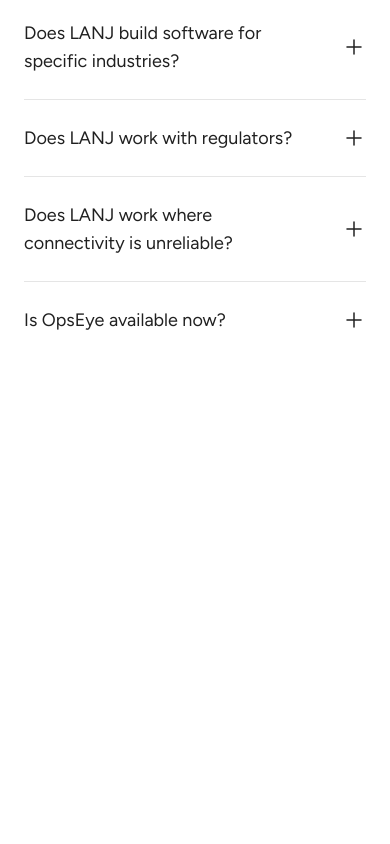
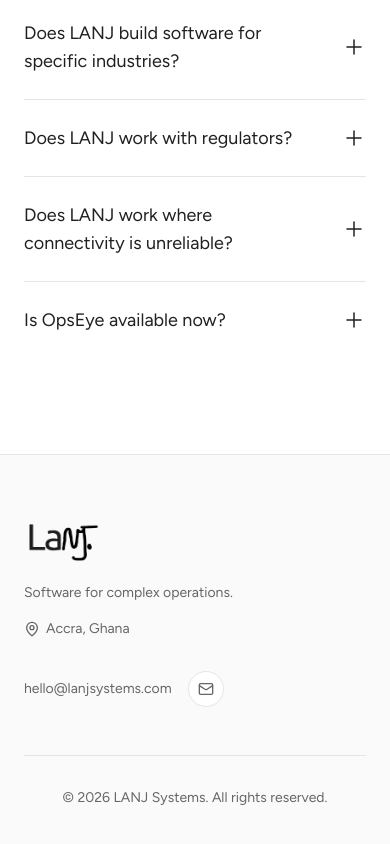
Before and after one commit to Adaaego/LANJ-SYSTEMS, a React (Vite) app: page / in a window 390 px wide. Shown: the part 4668-5512 px from the top of the page. Before the commit the page ends 5122 px from the top, so only its background shows below. Built offline with nearby package versions, Linux system fonts and the light colour scheme.

Commit message:
feat: implement responsive footer with LANJ branding and inline contact links

```diff
--- /dev/null
+++ b/src/components/Footer.jsx
@@ -0,0 +1,145 @@
+
+import { Mail, MapPin } from "lucide-react";
+import { motion } from "framer-motion";
+
+const iconLinkClass =
+  "w-9 h-9 flex items-center justify-center rounded-full bg-white border border-[#e5e5e5] text-[#666666] hover:text-[#202020] hover:border-[#202020] transition-colors duration-150";
+
+const Footer = ({
+  tagline = "Software for complex operations.",
+  location = "Accra, Ghana",
+  email = "hello@lanjsystems.com",
+  linkedin = "",
+  copyrightText = "© 2026 LANJ Systems. All rights reserved.",
+}) => {
+  return (
+    <footer
+      id="contact"
+      className="w-full bg-[#fafafa] border-t border-[#e5e5e5] scroll-mt-20"
+    >
+      <div className="max-w-[1200px] mx-auto px-6 lg:px-8 py-16">
+
+        {/* Main Footer Content */}
+        <motion.div
+          initial={{ opacity: 0, y: 20 }}
+          whileInView={{ opacity: 1, y: 0 }}
+          viewport={{ once: true, margin: "-50px" }}
+          transition={{
+            duration: 0.5,
+            ease: "easeOut",
+          }}
+          className="flex flex-col md:flex-row md:items-end md:justify-between gap-8 mb-12"
+        >
+
+          {/* Company Information */}
+          <div>
+
+            {/* LANJ Logo */}
+            <a
+              href="#home"
+              className="inline-flex items-center mb-4"
+              aria-label="LANJ Systems - Back to top"
+            >
+              <img
+                src="/lanj-logo.png"
+                alt="LANJ Systems"
+                className="h-12 md:h-14 w-auto object-contain"
+              />
+            </a>
+
+            {/* Tagline */}
+            <p
+              className="text-sm leading-5 text-[#666666] max-w-xs"
+              style={{ fontFamily: "Figtree, sans-serif" }}
+            >
+              {tagline}
+            </p>
+
+            {/* Location */}
+            <p
+              className="flex items-center gap-1.5 text-sm leading-5 text-[#666666] mt-4"
+              style={{ fontFamily: "Figtree, sans-serif" }}
+            >
+              <MapPin
+                className="w-4 h-4"
+                aria-hidden="true"
+              />
+              {location}
+            </p>
+          </div>
+
+          {/* Contact Information - Inline */}
+          <div className="flex items-center gap-4">
+
+            {/* Email Address */}
+            <a
+              href={`mailto:${email}`}
+              className="text-sm text-[#666666] hover:text-[#202020] transition-colors duration-150"
+              style={{ fontFamily: "Figtree, sans-serif" }}
+            >
+              {email}
+            </a>
+
+            {/* Social Icons */}
+            <div className="flex items-center gap-3">
+
+              {/* LinkedIn */}
+              {linkedin && (
+                <a
+                  href={linkedin}
+                  target="_blank"
+                  rel="noopener noreferrer"
+                  className={iconLinkClass}
+                  aria-label="LANJ Systems on LinkedIn"
+                >
+                  <svg
+                    xmlns="http://www.w3.org/2000/svg"
+                    width="16"
+                    height="16"
+                    viewBox="0 0 24 24"
+                    fill="currentColor"
+                    aria-hidden="true"
+                  >
+                    <path d="M20.447 20.452h-3.554v-5.569c0-1.328-.027-3.037-1.852-3.037-1.853 0-2.136 1.445-2.136 2.939v5.667H9.35V9h3.414v1.561h.049c.476-.9 1.637-1.85 3.37-1.85 3.601 0 4.267 2.37 4.267 5.455v6.286zM5.337 7.433a2.062 2.062 0 1 1 0-4.124 2.062 2.062 0 0 1 0 4.124zM7.119 20.452H3.555V9h3.564zM22.225 0H1.771C.792 0 0 .774 0 1.729v20.542C0 23.227.792 24 1.771 24h20.451C23.2 24 24 23.227 24 22.271V1.729C24 .774 23.2 0 22.225 0z" />
+                  </svg>
+                </a>
+              )}
+
+              {/* Email Icon */}
+              <a
+                href={`mailto:${email}`}
+                className={iconLinkClass}
+                aria-label="Email LANJ Systems"
+              >
+                <Mail className="w-4 h-4" />
+              </a>
+
+            </div>
+          </div>
+        </motion.div>
+
+        {/* Copyright Section */}
+        <motion.div
+          initial={{ opacity: 0 }}
+          whileInView={{ opacity: 1 }}
+          viewport={{ once: true }}
+          transition={{
+            duration: 0.5,
+            delay: 0.3,
+          }}
+          className="pt-8 border-t border-[#e5e5e5]"
+        >
+          <p
+            className="text-sm text-[#666666] text-center md:text-left"
+            style={{ fontFamily: "Figtree, sans-serif" }}
+          >
+            {copyrightText}
+          </p>
+        </motion.div>
+
+      </div>
+    </footer>
+  );
+};
+
+export default Footer;
--- a/src/pages/landing-page.jsx
+++ b/src/pages/landing-page.jsx
@@ -4,6 +4,7 @@
 import Products from "../components/Products";
 import Target from "../components/Target";
 import Faq from "../components/Faq";
+import Footer from "../components/Footer";
 
 
 const LandingPage = () =>{
@@ -15,6 +16,7 @@
             <Products/>
             <Target/>
             <Faq/>
+            <Footer/>
 
 
         </div>
```
